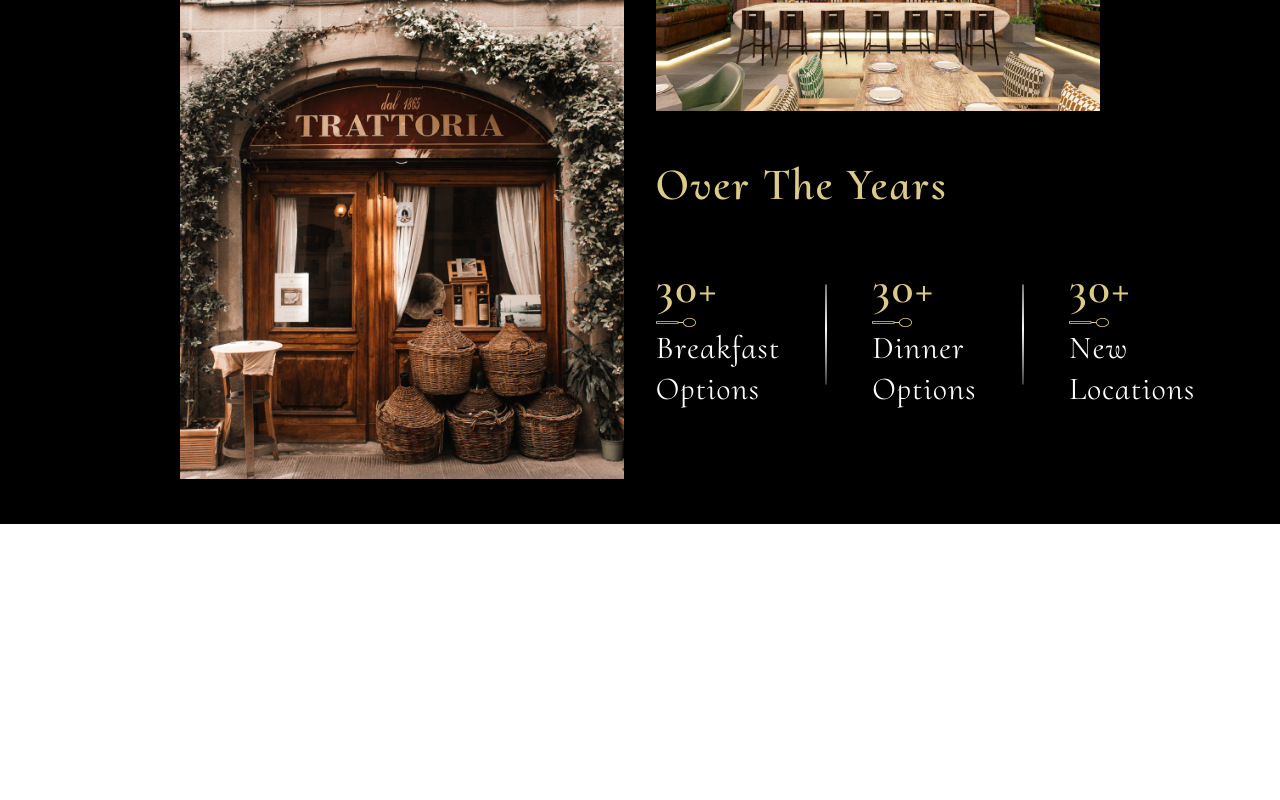
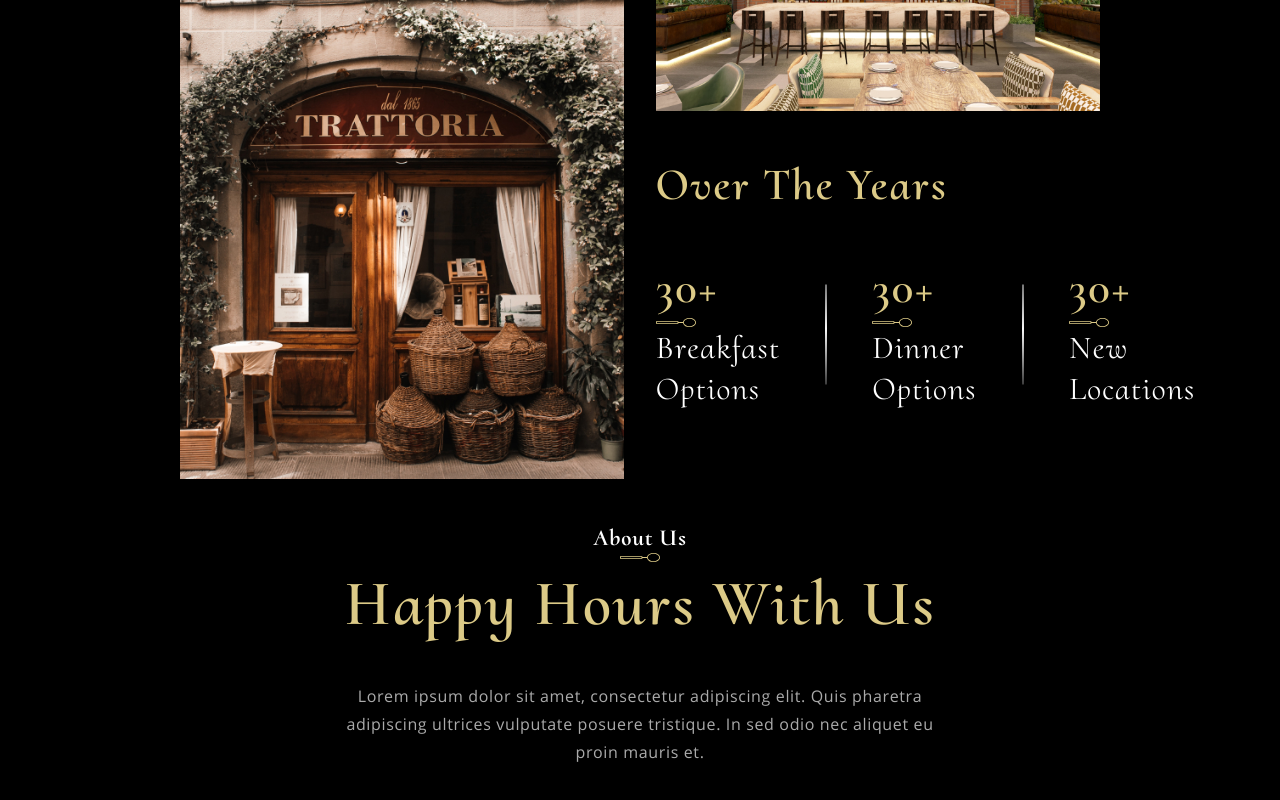
Before and after one commit to Botinokiller/Restourant, a React (Vite) app in the folder my-restourant/: page / in a window 1280 px wide. Shown: the part 441-1241 px from the top of the page. Before the commit the page ends 965 px from the top, so only its background shows below. Built offline with nearby package versions, Linux system fonts and the light colour scheme.

Commit message:
About branch is done

```diff
--- a/my-restourant/src/About/About.jsx
+++ b/my-restourant/src/About/About.jsx
@@ -7,6 +7,8 @@ import History from '../About/history'
 import History__pic1 from '../assets/imgs/About__history-1.jpg'
 import History__pic2 from '../assets/imgs/About__history-2.jpg'
 import Liner from '../assets/icons/Liner.svg'
+import About from '../About/aboutus'
+import Video from '../assets/video/video.mp4'
 
 
 
@@ -15,6 +17,7 @@ export default function Home() {
     <>
     {/* <Header arrow={arrow}/> */}
     <History spoon1={History__spoon1} pic__1={History__pic1} pic__2={History__pic2} liner={Liner} />
+    <About spoon1={History__spoon1} video={Video}/>
     </>
   )
 }
--- /dev/null
+++ b/my-restourant/src/About/aboutus.jsx
@@ -0,0 +1,29 @@
+import React from 'react'
+import '../styles/_aboutus.scss'
+
+
+
+export default function aboutus({spoon1,video}) {
+  return (
+    <section className='Aboutus'>
+
+    <div className="Aboutus__container">
+        <div className="Aboutus__script flex flex-col items-center px-75">
+            <p className='Aboutus__subtext'>About us</p>
+            <img src={spoon1} alt="" />
+            <h2 className='Aboutus__title mb-8'>Happy Hours with Us</h2>
+            <p className='Aboutus__text mb-20'>
+                Lorem ipsum dolor sit amet, consectetur adipiscing elit. Quis pharetra adipiscing ultrices vulputate posuere tristique.
+                In sed odio nec aliquet eu proin mauris et.
+            </p>
+            <div className="Aboutus__video">
+                <video className='Aboutus__vid' autoPlay muted loop playsInline >
+                    <source src={video} type="video/mp4" />
+                </video>
+            </div>
+        </div>
+    </div>
+
+    </section>
+  )
+}
--- /dev/null
+++ b/my-restourant/src/styles/_aboutus.scss
@@ -0,0 +1,37 @@
+.Aboutus{
+
+    background: black;
+
+
+
+    &__subtext{
+        font-family: var(--font-family);
+        font-weight: 700;
+        font-size: 23px;
+        line-height: 130%;
+        letter-spacing: 0.04em;
+        text-transform: capitalize;
+        color: var(--ffffff);
+    }
+
+    &__title{
+        font-family: var(--font-family);
+        font-weight: 600;
+        font-size: 64px;
+        line-height: 130%;
+        letter-spacing: 0.03em;
+        text-transform: capitalize;
+        text-align: center;
+        color: #dcca87;
+    }
+
+    &__text{
+        font-family: var(--second-family);
+        font-weight: 400;
+        font-size: 16px;
+        line-height: 175%;
+        letter-spacing: 0.04em;
+        text-align: center;
+        color: #aaa;
+    }
+}
```
Also changed, not shown: 1 other file (tests, documents, lock files or other folders).
